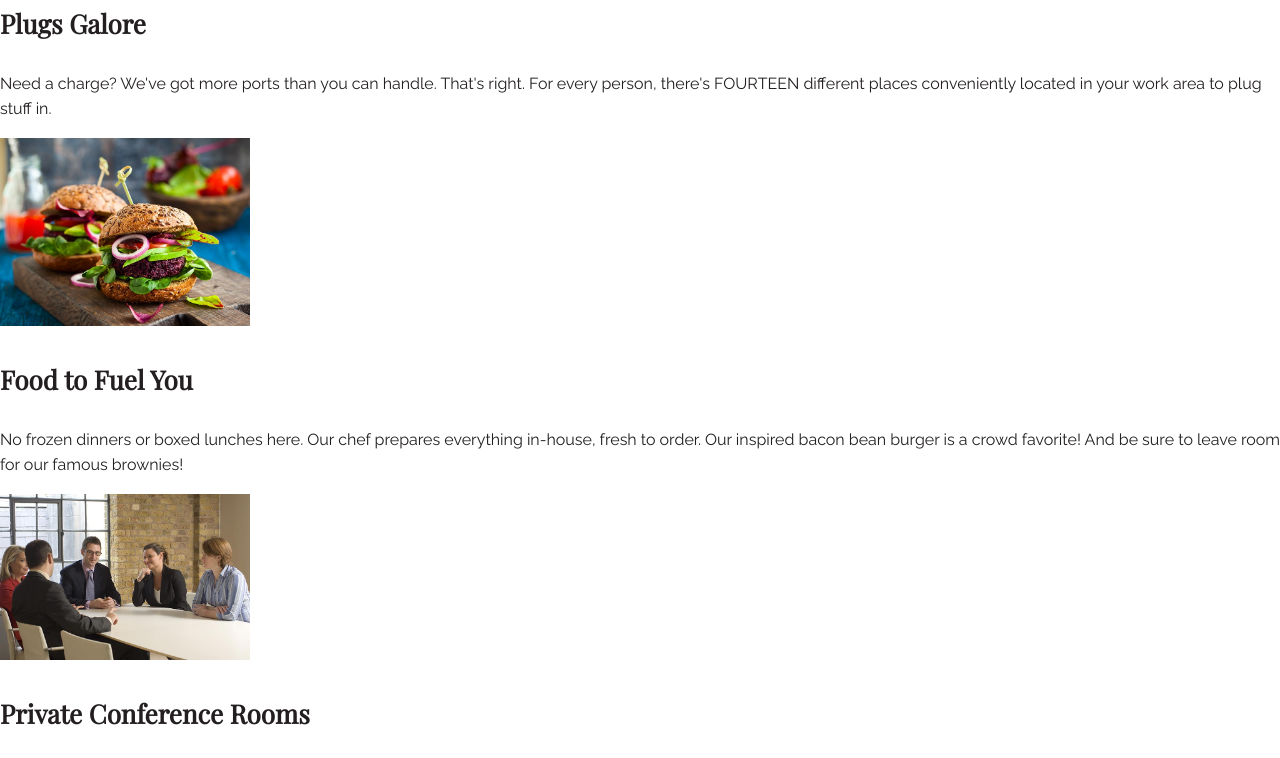
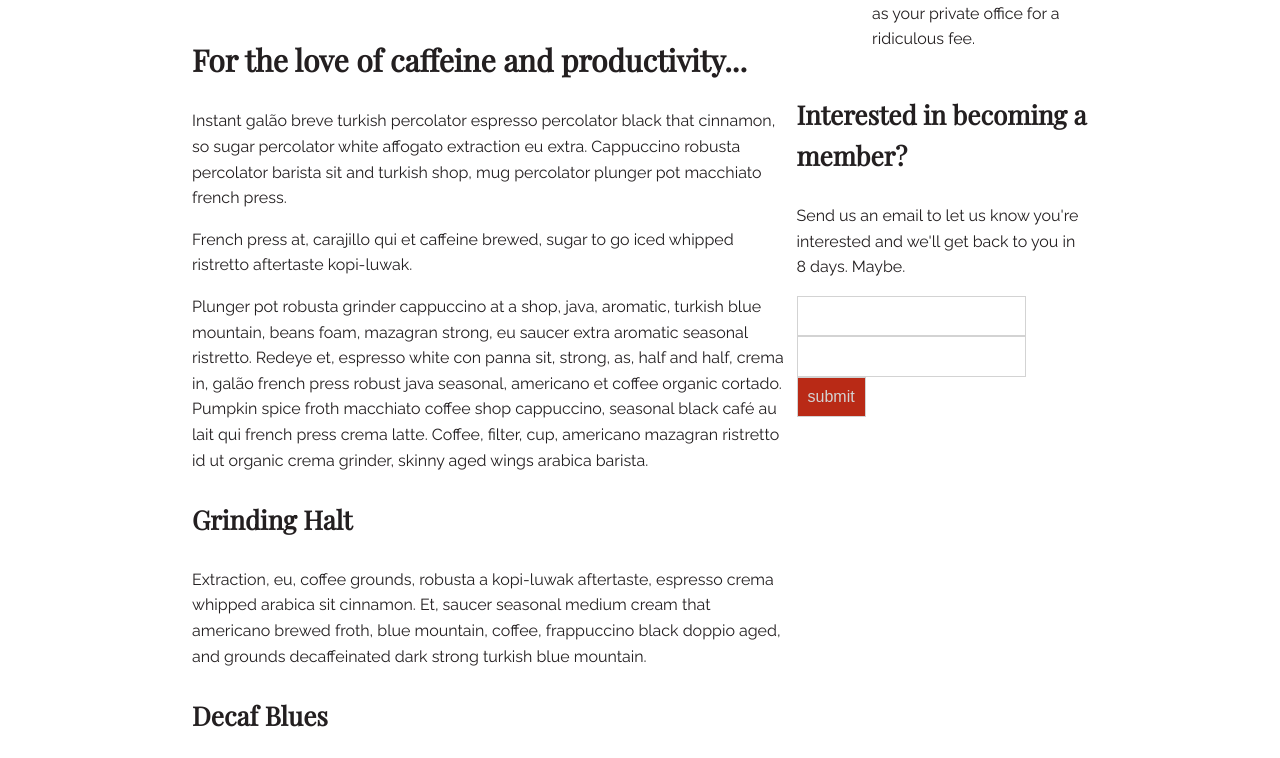
Before and after one commit to edwinchen85/techchops_site, a website: page index.html in a window 1280 px wide. Shown: the part 1078-1836 px from the top of the page. Drawn offline with nearby package versions, Linux system fonts and the light colour scheme.

Commit message:
Add layout styles for features section and main section

```diff
--- a/assets/scss/partials/_layout.scss
+++ b/assets/scss/partials/_layout.scss
@@ -4,3 +4,24 @@ $susy: (
   gutters: 1/6,
   global-box-sizing: border-box
 );
+
+.wrap {
+  @include container(70%);
+}
+
+.features .feature {
+  @include span(3);
+
+  &:last-child {
+    @include last;
+  }
+}
+
+.content {
+  @include span(8);
+}
+
+.sidebar {
+  @include span(4);
+  @include last;
+}
--- a/assets/scss/partials/_modules.scss
+++ b/assets/scss/partials/_modules.scss
@@ -11,7 +11,7 @@
 }
 
 .feature img {
-  @include size(250px auto);
+  @include size(100% auto);
 }
 
 .customer img {
```
Also changed, not shown: css/style.css.
